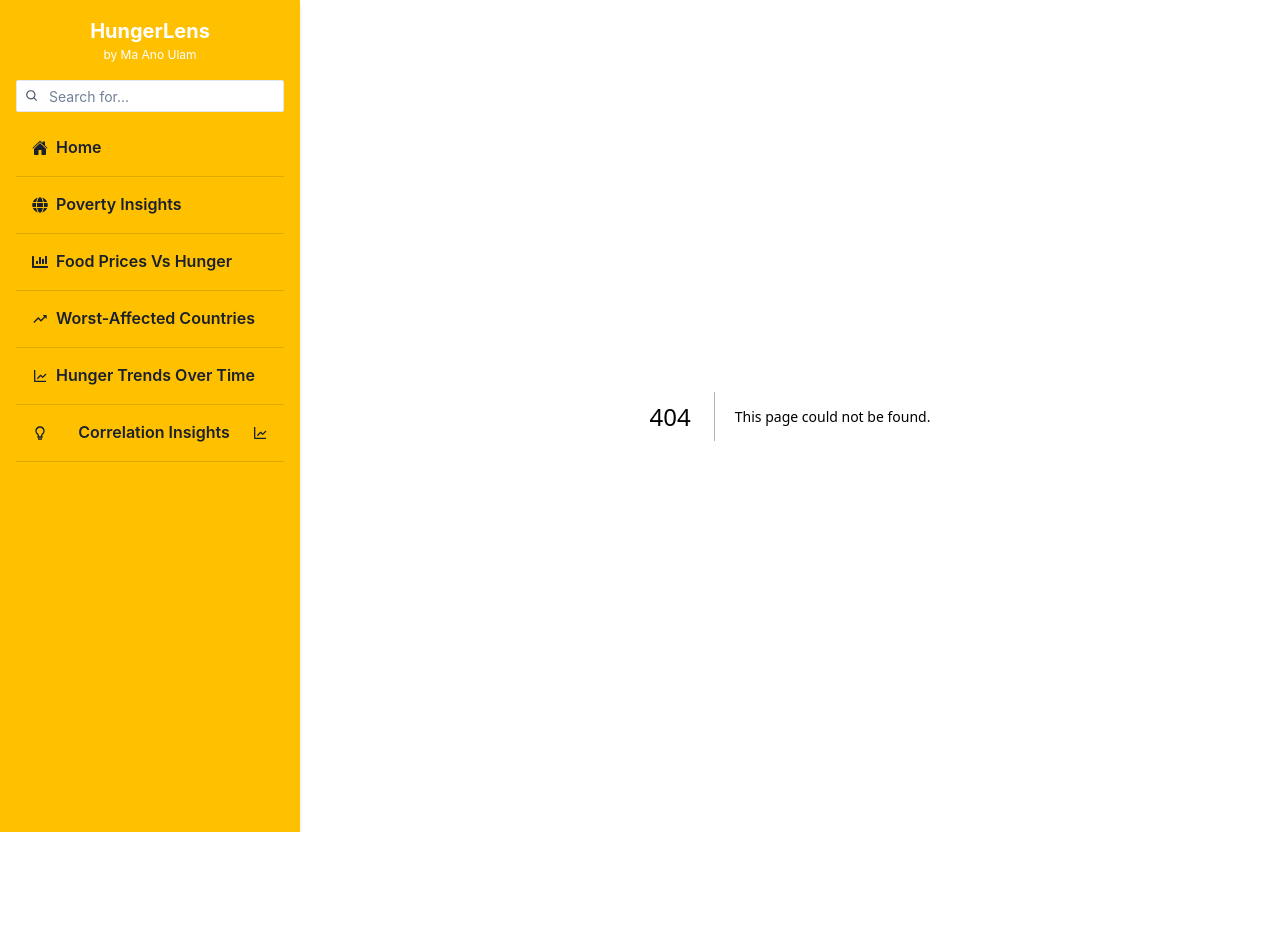
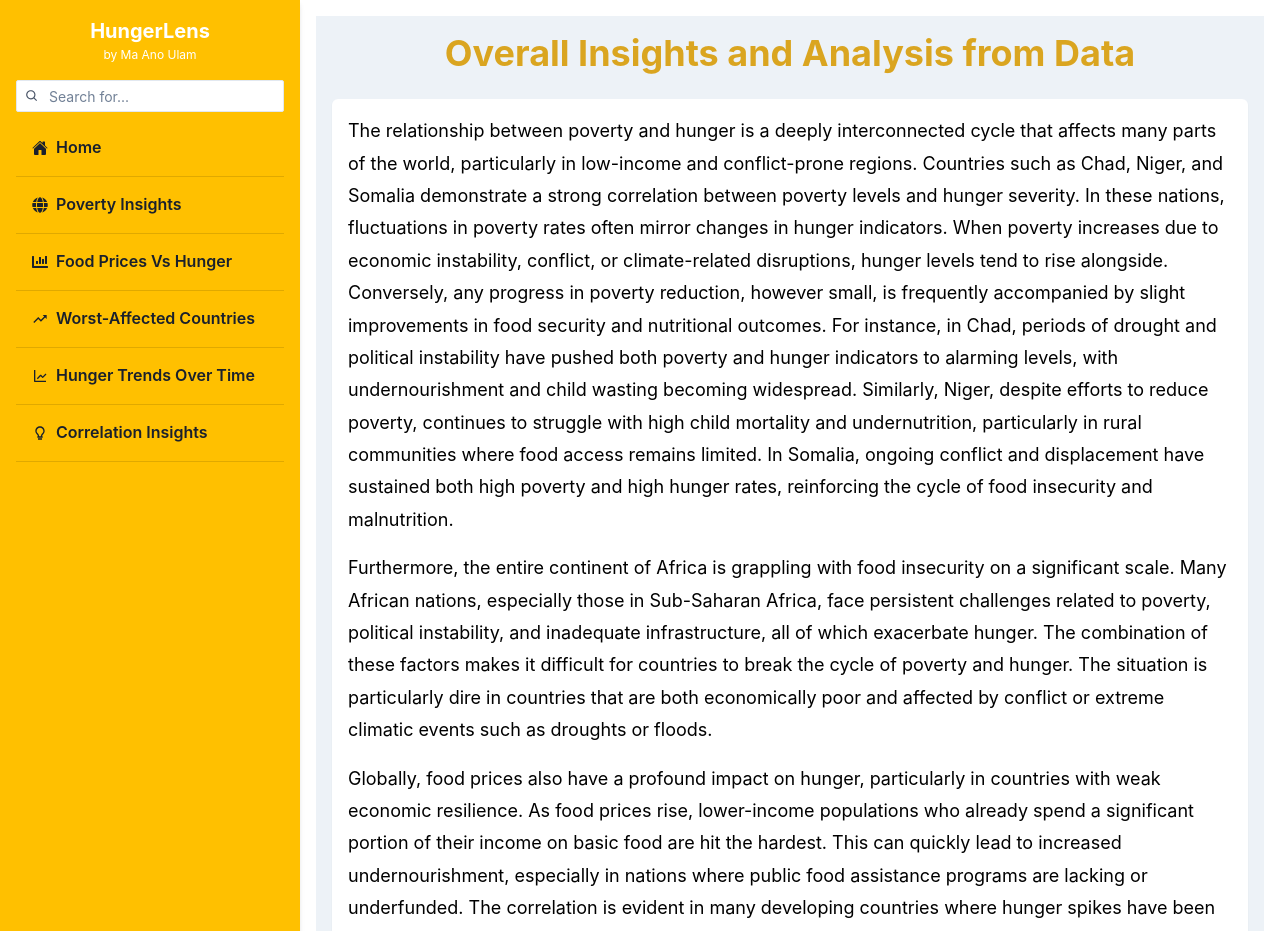
Before and after one commit to djmgmz/DATA101_HUNGERLENS, a Next.js app: page /correlationinsights in a window 1280 px wide. Before the commit this address had no page. Shown: the top 931 px of the page. Before the commit the page ends 832 px from the top, so only its background shows below. Built offline with nearby package versions, Linux system fonts and the light colour scheme.

Commit message:
feat: added correlation insights

```diff
--- a/src/components/sidebar.tsx
+++ b/src/components/sidebar.tsx
@@ -91,22 +91,10 @@ const Sidebar = () => {
         <Button
           {...buttonStyles}
           leftIcon={<Icon as={BiBulb} />}
-          justifyContent="space-between"
-          onClick={() => setShowInsights(!showInsights)}
-        >
-          Correlation Insights
-          <Icon as={showInsights ? MdTrendingUp : BiLineChart} />
+          onClick={() => router.push("/correlationinsights")}
+        >Correlation Insights
         </Button>
         <Divider borderColor="#CC9900" />
-
-        <Collapse in={showInsights} animateOpacity>
-          <VStack pl={6} align="stretch">
-            <Button {...buttonStyles}>Insight 1</Button>
-            <Divider borderColor="#CC9900" />
-            <Button {...buttonStyles}>Insight 2</Button>
-            <Divider borderColor="#CC9900" />
-          </VStack>
-        </Collapse>
       </VStack>
     </Box>
   );
--- /dev/null
+++ b/src/pages/correlationinsights.tsx
@@ -0,0 +1,34 @@
+import { Box, Heading, Text } from '@chakra-ui/react';
+
+const CorrelationInsights = () => {
+  return (
+    <Box p={4} bg="gray.100" minHeight="100vh">
+      <Heading textAlign="center" color="goldenrod" mb={6}>
+        Overall Insights and Analysis from Data
+      </Heading>
+
+      <Box p={4} bg="white" borderRadius="md" boxShadow="sm" mb={6}>
+        <Text fontSize="lg" lineHeight="1.8" color="black">
+          The relationship between poverty and hunger is a deeply interconnected cycle that affects many parts of the world, particularly in low-income and conflict-prone regions. Countries such as Chad, Niger, and Somalia demonstrate a strong correlation between poverty levels and hunger severity. In these nations, fluctuations in poverty rates often mirror changes in hunger indicators. When poverty increases due to economic instability, conflict, or climate-related disruptions, hunger levels tend to rise alongside. Conversely, any progress in poverty reduction, however small, is frequently accompanied by slight improvements in food security and nutritional outcomes. For instance, in Chad, periods of drought and political instability have pushed both poverty and hunger indicators to alarming levels, with undernourishment and child wasting becoming widespread. Similarly, Niger, despite efforts to reduce poverty, continues to struggle with high child mortality and undernutrition, particularly in rural communities where food access remains limited. In Somalia, ongoing conflict and displacement have sustained both high poverty and high hunger rates, reinforcing the cycle of food insecurity and malnutrition.
+        </Text>
+        <Text fontSize="lg" lineHeight="1.8" color="black" mt={4}>
+          Furthermore, the entire continent of Africa is grappling with food insecurity on a significant scale. Many African nations, especially those in Sub-Saharan Africa, face persistent challenges related to poverty, political instability, and inadequate infrastructure, all of which exacerbate hunger. The combination of these factors makes it difficult for countries to break the cycle of poverty and hunger. The situation is particularly dire in countries that are both economically poor and affected by conflict or extreme climatic events such as droughts or floods.
+        </Text>
+        <Text fontSize="lg" lineHeight="1.8" color="black" mt={4}>
+          Globally, food prices also have a profound impact on hunger, particularly in countries with weak economic resilience. As food prices rise, lower-income populations who already spend a significant portion of their income on basic food are hit the hardest. This can quickly lead to increased undernourishment, especially in nations where public food assistance programs are lacking or underfunded. The correlation is evident in many developing countries where hunger spikes have been observed during periods of global food price inflation or local agricultural disruption.
+        </Text>
+        <Text fontSize="lg" lineHeight="1.8" color="black" mt={4}>
+          When examining global hunger trends over time, the broader picture offers some optimism. Since the early 2000s, the Global Hunger Index (GHI) has shown a gradual but consistent improvement, indicating that hunger levels have declined across many regions. This progress is largely attributed to targeted policy interventions, improved agricultural practices, economic development, and international aid efforts. Despite occasional setbacks, such as those caused by economic crises, climate change, and global pandemics, the long-term trajectory has been one of steady progress. However, it's crucial to note that this improvement is uneven. While some regions, such as parts of East Asia and Latin America, have made significant strides in reducing hunger, others especially Sub-Saharan Africa and parts of South Asia still face high to extremely alarming hunger levels.
+        </Text>
+        <Text fontSize="lg" lineHeight="1.8" color="black" mt={4}>
+          In identifying the worst-affected countries, GHI data reveals that nations with the highest scores often face overlapping crises: extreme poverty, weak governance, ongoing conflict, and limited infrastructure. These factors compound the effects of food insecurity. In many of these countries, hunger indicators such as undernourishment, child wasting, and child mortality remain persistently high. For example, in Chad and Somalia, undernourishment rates often exceed 40%, reflecting the deep-rooted challenges in ensuring regular and adequate food access.
+        </Text>
+        <Text fontSize="lg" lineHeight="1.8" color="black" mt={4}>
+          In summary, the correlation between poverty and hunger is not only evident but also critical for understanding how to effectively address food insecurity. Countries like Chad, Niger, and Somalia provide clear examples of how poverty trends align with hunger severity. While global hunger has generally improved over the past decades, these case studies highlight that progress is fragile and highly dependent on stable governance, poverty alleviation, and resilience to economic and environmental shocks. Tackling hunger requires a multidimensional approach that addresses both the economic roots of poverty and the systemic barriers to accessing sufficient, nutritious food.
+        </Text>
+      </Box>
+    </Box>
+  );
+};
+
+export default CorrelationInsights;
```
